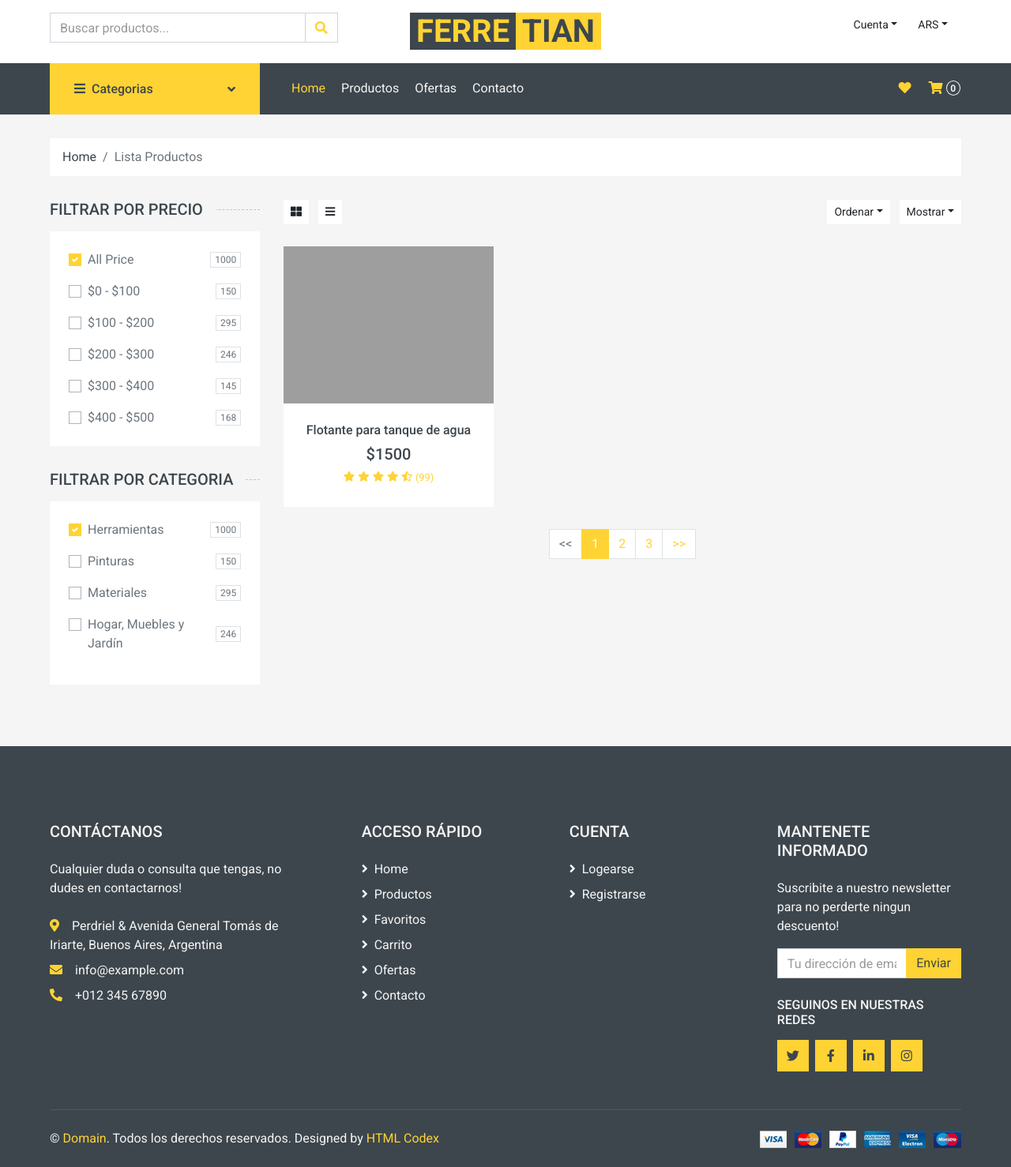
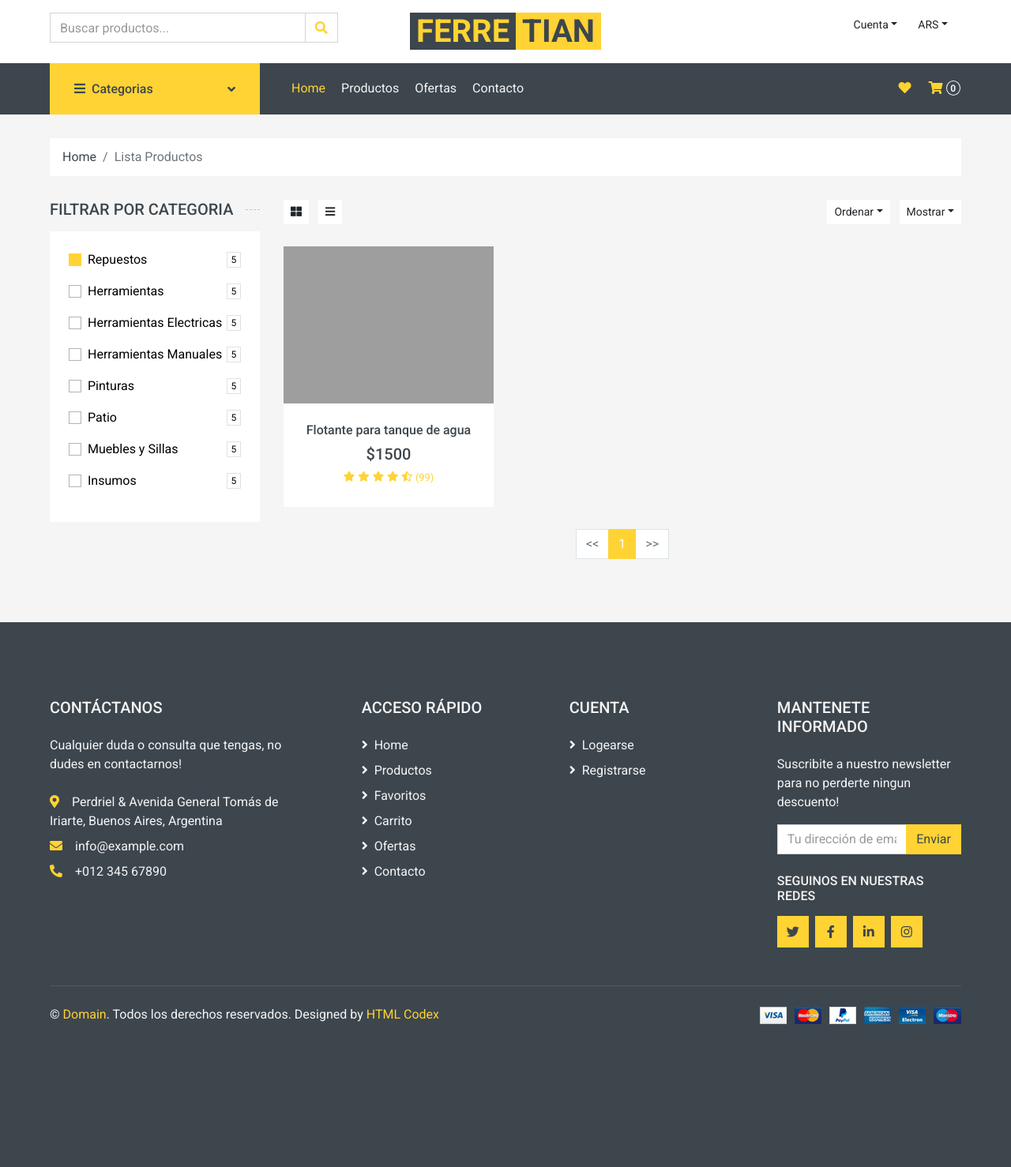
Before and after one commit to juliTorossian/TpGrupo2-DdS, a PHP site: page /index.php?controller=productoCON&action=verProductosPorCategoria&categoriaId=1 in a window 1280 px wide. Shown: the whole page at 79% size. After the commit the page ends 1297 px from the top, so only its background shows below. Run offline with PHP 8.4, Linux system fonts and the light colour scheme; some libraries are stand-ins or nearby versions; grey boxes are pictures that could not be loaded.

Commit message:
categorias en listas

```diff
--- a/controller/productoCON.php
+++ b/controller/productoCON.php
@@ -19,6 +19,7 @@
             $categorias  = CategoriaDAO::cargarCategorias();
             $productos   = ProductoDAO::cargarProductos();
             $monedas     = monedaDAO::cargarMonedas();
+            $categoriaSel= 0;
             require_once("view/productosList.php");
         }
 
@@ -26,6 +27,7 @@
             $categorias  = CategoriaDAO::cargarCategorias();
             // $productos   = ProductoDAO::cargarProductosPorCategoria($_GET['categoriaId']);
             $productos   = ProductoDAO::cargarProductosPorCategoria($_GET['categoriaId']);
+            $categoriaSel= $_GET['categoriaId'];
             $monedas     = monedaDAO::cargarMonedas();
             require_once("view/productosList.php");
         }
--- a/view/productosList.php
+++ b/view/productosList.php
@@ -57,7 +57,7 @@
             <!-- Shop Sidebar Start -->
             <div class="col-lg-3 col-md-4">
                 <!-- Price Start -->
-                <h5 class="section-title position-relative text-uppercase mb-3"><span class="bg-secondary pr-3">Filtrar por precio</span></h5>
+                <!-- <h5 class="section-title position-relative text-uppercase mb-3"><span class="bg-secondary pr-3">Filtrar por precio</span></h5>
                 <div class="bg-light p-4 mb-30">
                     <form>
                         <div class="custom-control custom-checkbox d-flex align-items-center justify-content-between mb-3">
@@ -91,15 +91,14 @@
                             <span class="badge border font-weight-normal">168</span>
                         </div>
                     </form>
-                </div>
+                </div> -->
                 <!-- Price End -->
 
                 <!-- Color Start -->
                 <h5 class="section-title position-relative text-uppercase mb-3"><span class="bg-secondary pr-3">Filtrar por categoria</span></h5>
                 <div class="bg-light p-4 mb-30">
-                    <form>
+                    <!-- <form>
                         <div class="custom-control custom-checkbox d-flex align-items-center justify-content-between mb-3">
-                            <input type="checkbox" class="custom-control-input" checked id="color-all">
                             <label class="custom-control-label" for="price-all">Herramientas</label>
                             <span class="badge border font-weight-normal">1000</span>
                         </div>
@@ -118,7 +117,23 @@
                             <label class="custom-control-label" for="color-3">Hogar, Muebles y Jardín</label>
                             <span class="badge border font-weight-normal">246</span>
                         </div>
-                    </form>
+                    </form> -->
+
+                    <?php
+                    foreach ($categorias as $key => $categoria) {
+                        $checked = $categoria->cateId == $categoriaSel ? 'checked' : '';
+                    ?>
+                        <a style="color:black;" href="index.php?controller=productoCON&action=verProductosPorCategoria&categoriaId=<?php echo($categoria->cateId);?>">
+                            <div class="custom-control d-flex align-items-center justify-content-between mb-3">
+                                <input type="checkbox" class="custom-control-input" id="color-all" <?php echo($checked);?>>
+                                <label class="custom-control-label"><?php echo($categoria->cateNombre); ?></label>
+                                <span class="badge border font-weight-normal">5</span>
+                            </div>
+                        </a>
+                    <?php
+
+                    }
+                    ?>
                 </div>
                 <!-- Color End -->
             </div>
@@ -203,9 +218,9 @@
                             <ul class="pagination justify-content-center">
                                 <li class="page-item disabled"><a class="page-link" href="#"><<</a></li>
                                 <li class="page-item active"><a class="page-link" href="#">1</a></li>
-                                <li class="page-item"><a class="page-link" href="#">2</a></li>
-                                <li class="page-item"><a class="page-link" href="#">3</a></li>
-                                <li class="page-item"><a class="page-link" href="#">>></a></li>
+                                <!-- <li class="page-item"><a class="page-link" href="#">2</a></li>
+                                <li class="page-item"><a class="page-link" href="#">3</a></li> -->
+                                <li class="page-item disabled"><a class="page-link" href="#">>></a></li>
                             </ul>
                         </nav>
                     </div>
```
